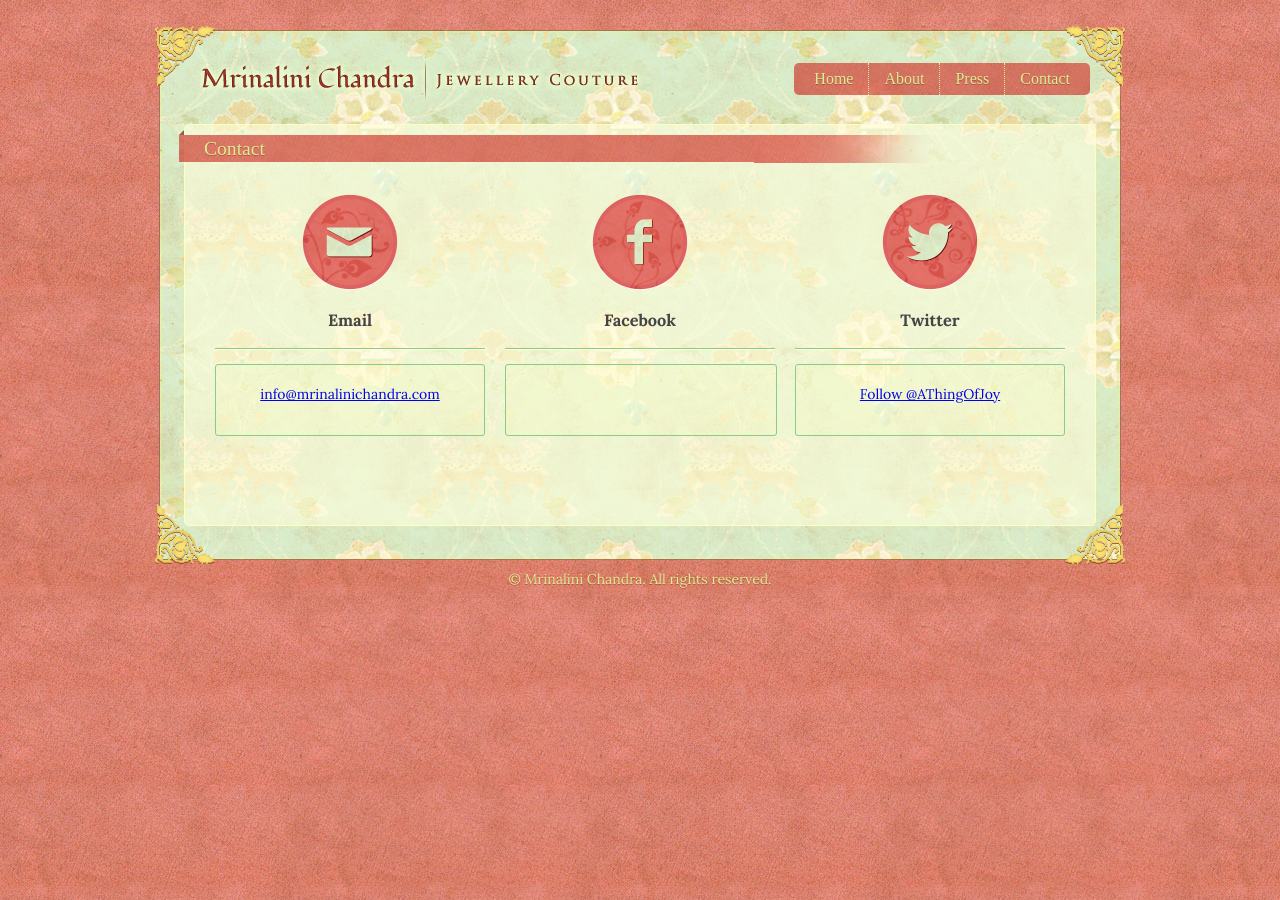
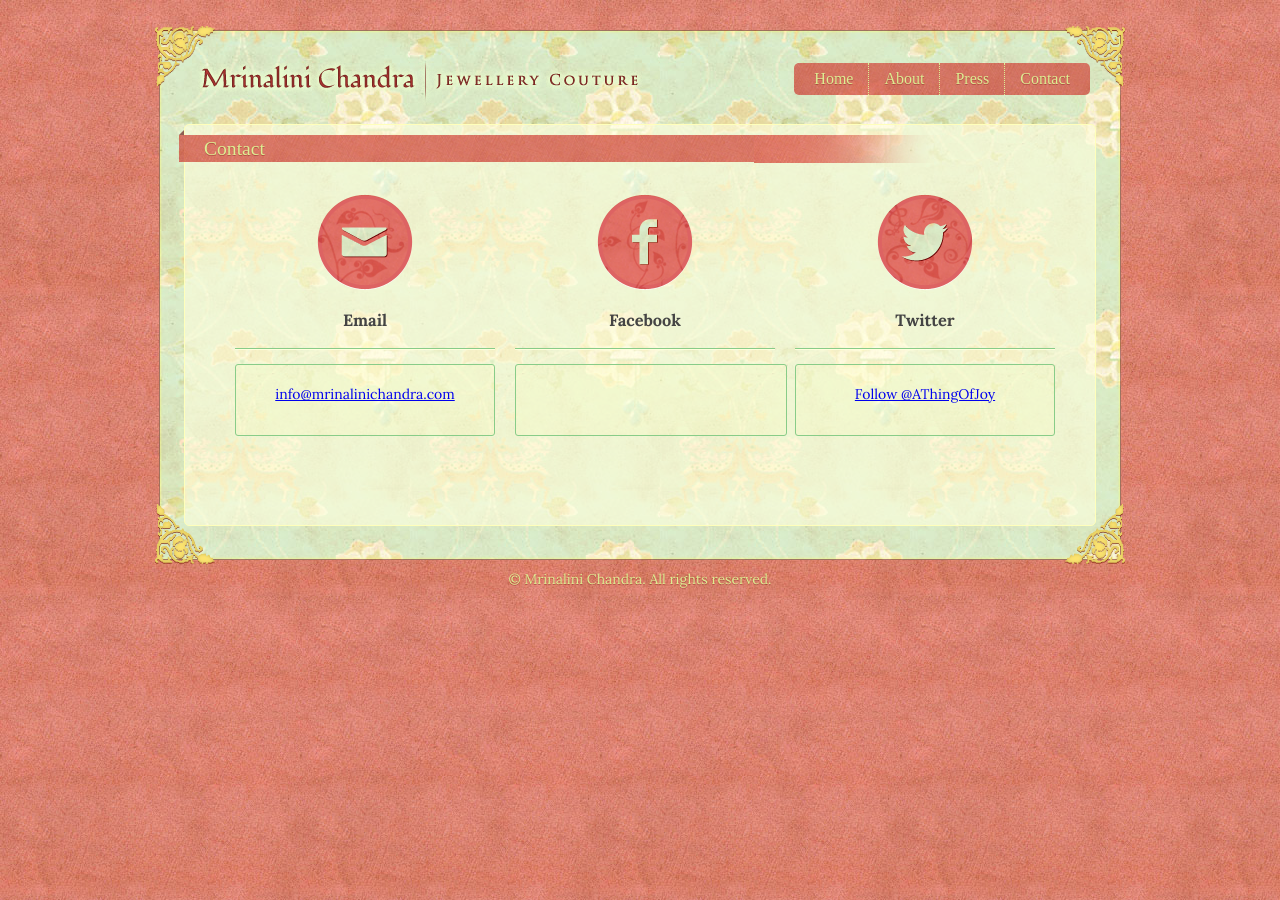
Before and after one commit to mrinalini/mrinalini.github.com, a Jekyll site: the page built from contact.html, in a window 1280 px wide. Built offline with Jekyll 4.4.1, drawn with Linux system fonts in a browser that asks for light colours; some web fonts are replaced; comment, search, counter and statistics services are not loaded.

Commit message:
Changing full width to make it a multiple of 3 and 4.

```diff
--- a/css/main.css
+++ b/css/main.css
@@ -373,8 +373,8 @@ blockquote {
 }
 
 .full-width {
-  width: 870px;
-  padding: 0 20px;
+  width: 840px;
+  padding: 0 40px;
 }
 
 .paragraph-width {
@@ -383,7 +383,7 @@ blockquote {
 }
 
 .one-third {
-  width: 270px;
+  width: 260px;
   padding: 10px;
 }
 
```
